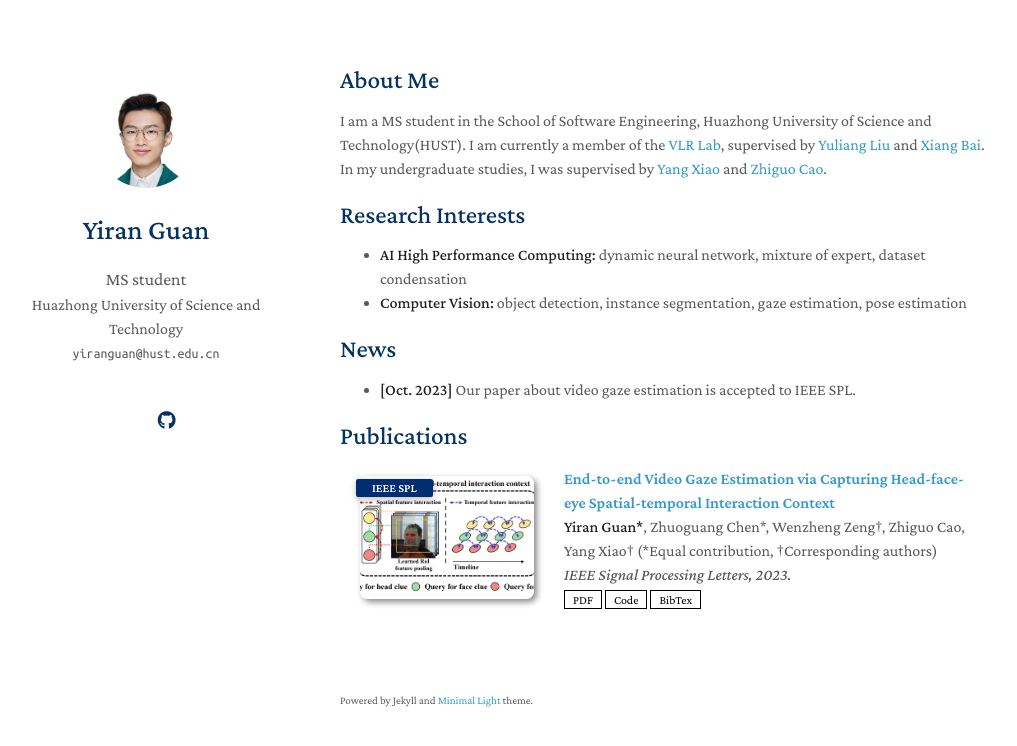
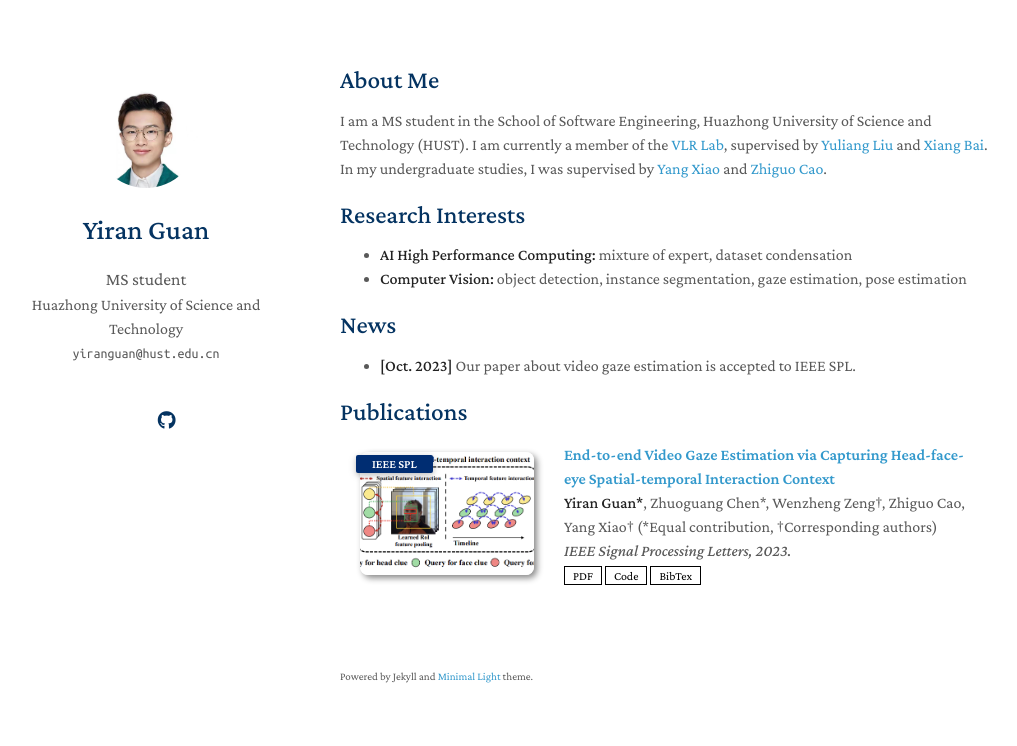
Before and after one commit to 1ranGuan/1ranGuan.github.io, a Jekyll site: the page built from index.md, in a window 1280 px wide. Shown: the top 746 px of the page, without its empty margins (130-1147 px from the left). Built offline with Jekyll 4.4.1, drawn with Linux system fonts in a browser that asks for light colours; nearby versions of some CDN libraries; a style sheet for code colours, icons or effects is not loaded; our own code applies the rules of GitHub Pages for plain Markdown files.

Commit message:
Update index.md

```diff
--- a/index.md
+++ b/index.md
@@ -4,11 +4,11 @@ layout: homepage
 
 ## About Me
 
-I am a MS student in the School of Software Engineering, Huazhong University of Science and Technology(HUST). I am currently a member of the [VLR Lab](http://vlrlab.aia.hust.edu.cn/), supervised by [Yuliang Liu](https://openreview.net/profile?id=~Yuliang_Liu2) and [Xiang Bai](https://scholar.google.com/citations?user=UeltiQ4AAAAJ). In my undergraduate studies, I was supervised by [Yang Xiao](https://scholar.google.com.tw/citations?hl=zh-CN&user=NeKBuXEAAAAJ) and [Zhiguo Cao](https://scholar.google.com.tw/citations?hl=zh-CN&user=396o2BAAAAAJ).
+I am a MS student in the School of Software Engineering, Huazhong University of Science and Technology (HUST). I am currently a member of the [VLR Lab](http://vlrlab.aia.hust.edu.cn/), supervised by [Yuliang Liu](https://openreview.net/profile?id=~Yuliang_Liu2) and [Xiang Bai](https://scholar.google.com/citations?user=UeltiQ4AAAAJ). In my undergraduate studies, I was supervised by [Yang Xiao](https://scholar.google.com.tw/citations?hl=zh-CN&user=NeKBuXEAAAAJ) and [Zhiguo Cao](https://scholar.google.com.tw/citations?hl=zh-CN&user=396o2BAAAAAJ).
 
 ## Research Interests
 
-- **AI High Performance Computing:** dynamic neural network, mixture of expert, dataset condensation
+- **AI High Performance Computing:** mixture of expert, dataset condensation
 - **Computer Vision:** object detection, instance segmentation, gaze estimation, pose estimation
 
 ## News
```
